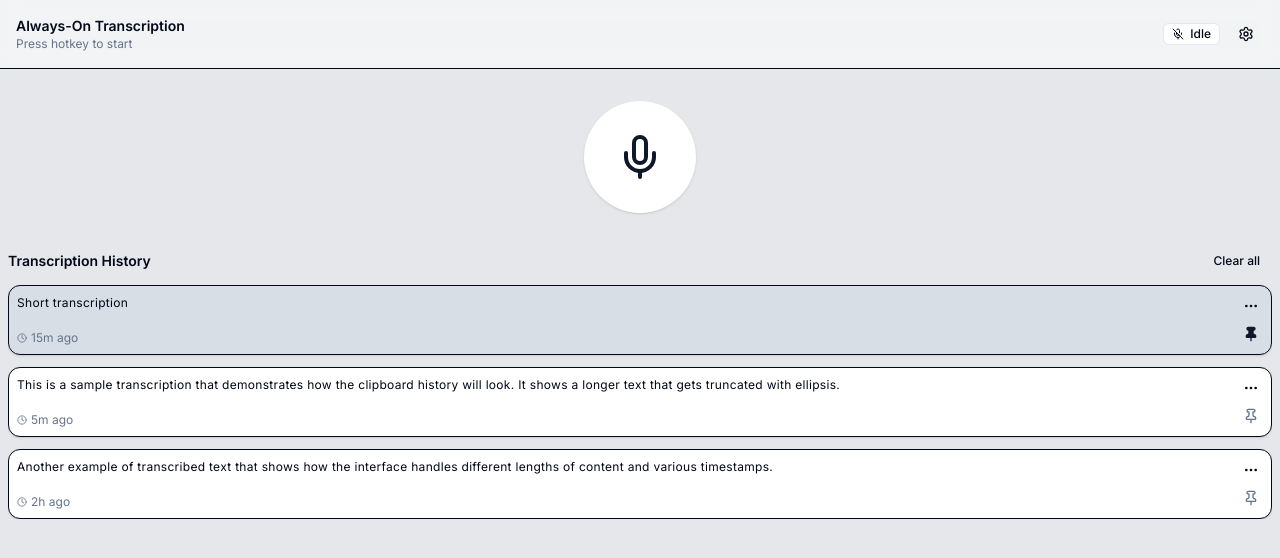
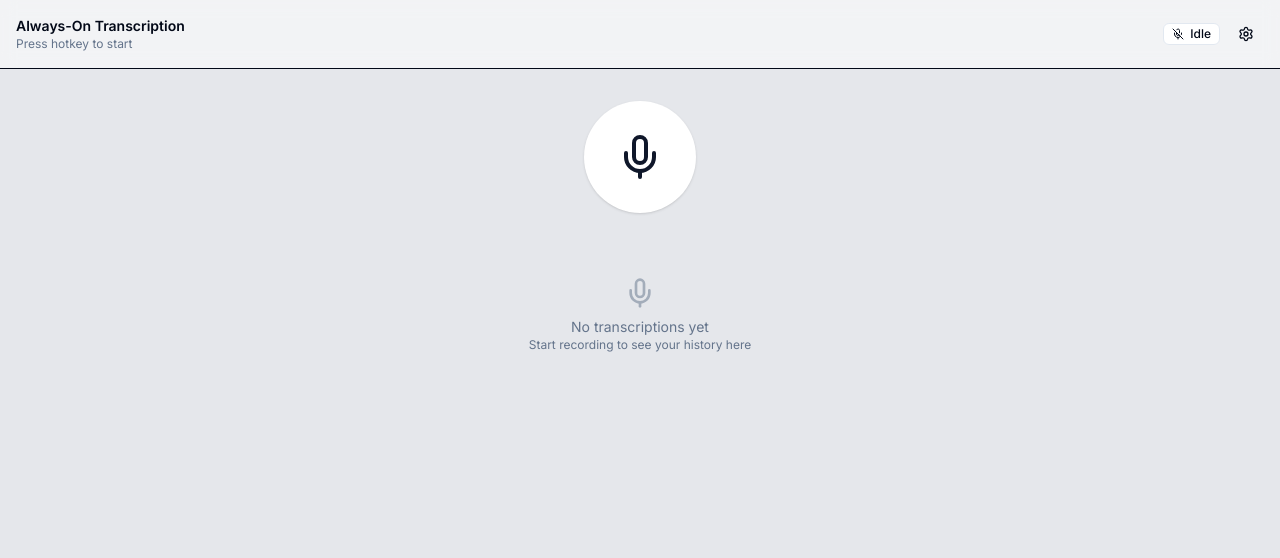
Before and after one commit to Waldo30/always-on-transcription, a Next.js app: page / in a window 1280 px wide. Shown: the top 558 px of the page. Built offline with nearby package versions, Linux system fonts and the light colour scheme.

Commit message:
Remove mock data

```diff
--- a/src/app/page.tsx
+++ b/src/app/page.tsx
@@ -5,35 +5,20 @@ import { AppHeader } from "@/components/app-header";
 import { SettingsPanel } from "@/components/settings-panel";
 import { TranscriptionList } from "@/components/transcription-list";
 import { RecordButton } from "@/components/record-button";
-const mockTranscriptions = [
-  {
-    id: "1",
-    text: "This is a sample transcription that demonstrates how the clipboard history will look. It shows a longer text that gets truncated with ellipsis.",
-    timestamp: new Date(Date.now() - 5 * 60 * 1000),
-    isPinned: false,
-    type: "audio" as const,
-  },
-  {
-    id: "2",
-    text: "Short transcription",
-    timestamp: new Date(Date.now() - 15 * 60 * 1000),
-    isPinned: true,
-    type: "audio" as const,
-  },
-  {
-    id: "3",
-    text: "Another example of transcribed text that shows how the interface handles different lengths of content and various timestamps.",
-    timestamp: new Date(Date.now() - 2 * 60 * 60 * 1000),
-    isPinned: false,
-    type: "audio" as const,
-  },
-];
 
 export default function Home() {
   const [status] = useState<"idle" | "recording" | "processing">("idle");
   const [isSettingsOpen, setIsSettingsOpen] = useState(false);
 
-  const [transcriptions, setTranscriptions] = useState(mockTranscriptions);
+  const [transcriptions, setTranscriptions] = useState<
+    {
+      id: string;
+      text: string;
+      timestamp: Date;
+      isPinned: boolean;
+      type: "audio";
+    }[]
+  >([]);
 
   const handleCopy = async (text: string) => {
     type ElectronAPI = { send?: (channel: string, data?: unknown) => void };
```
